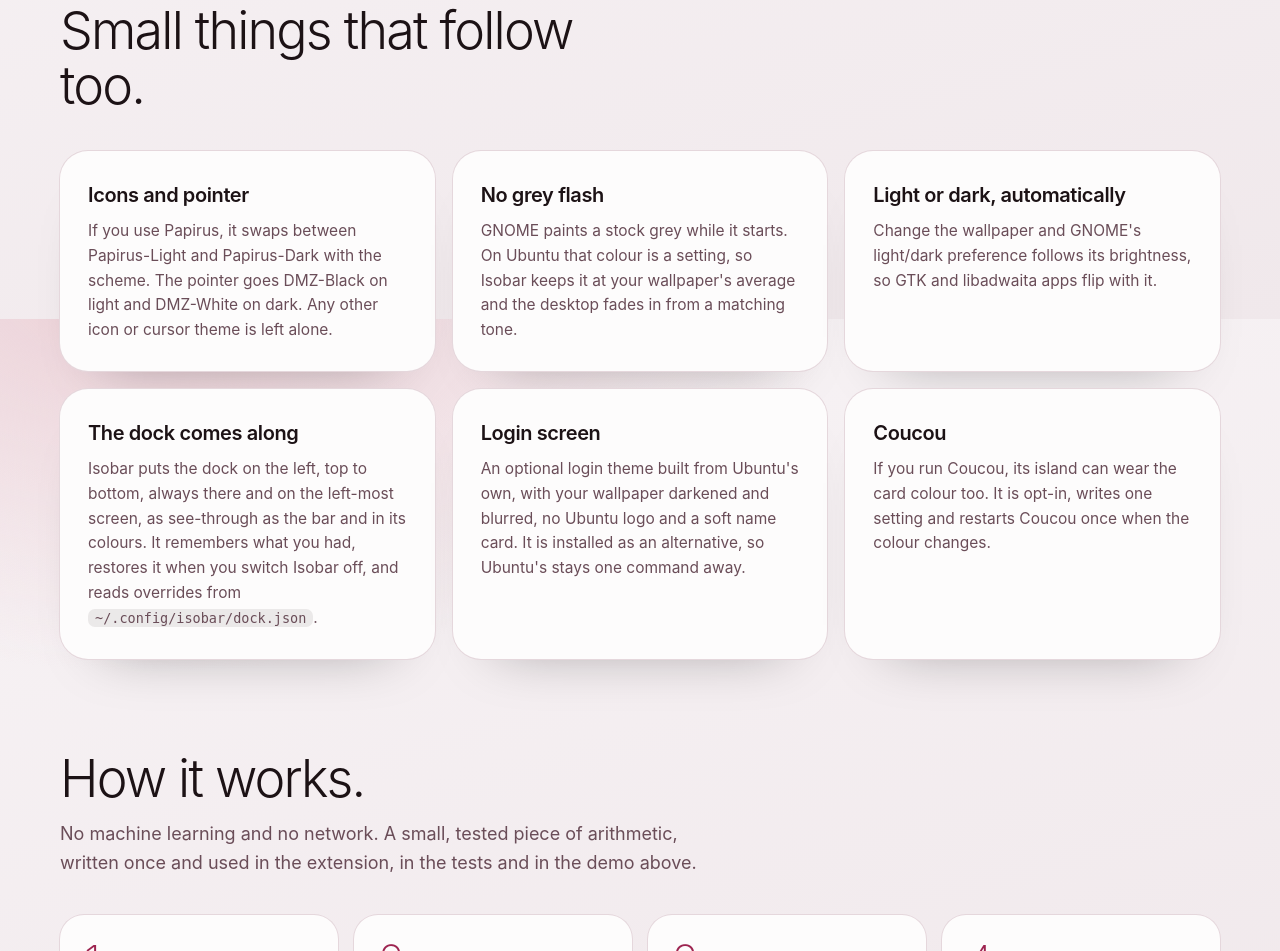
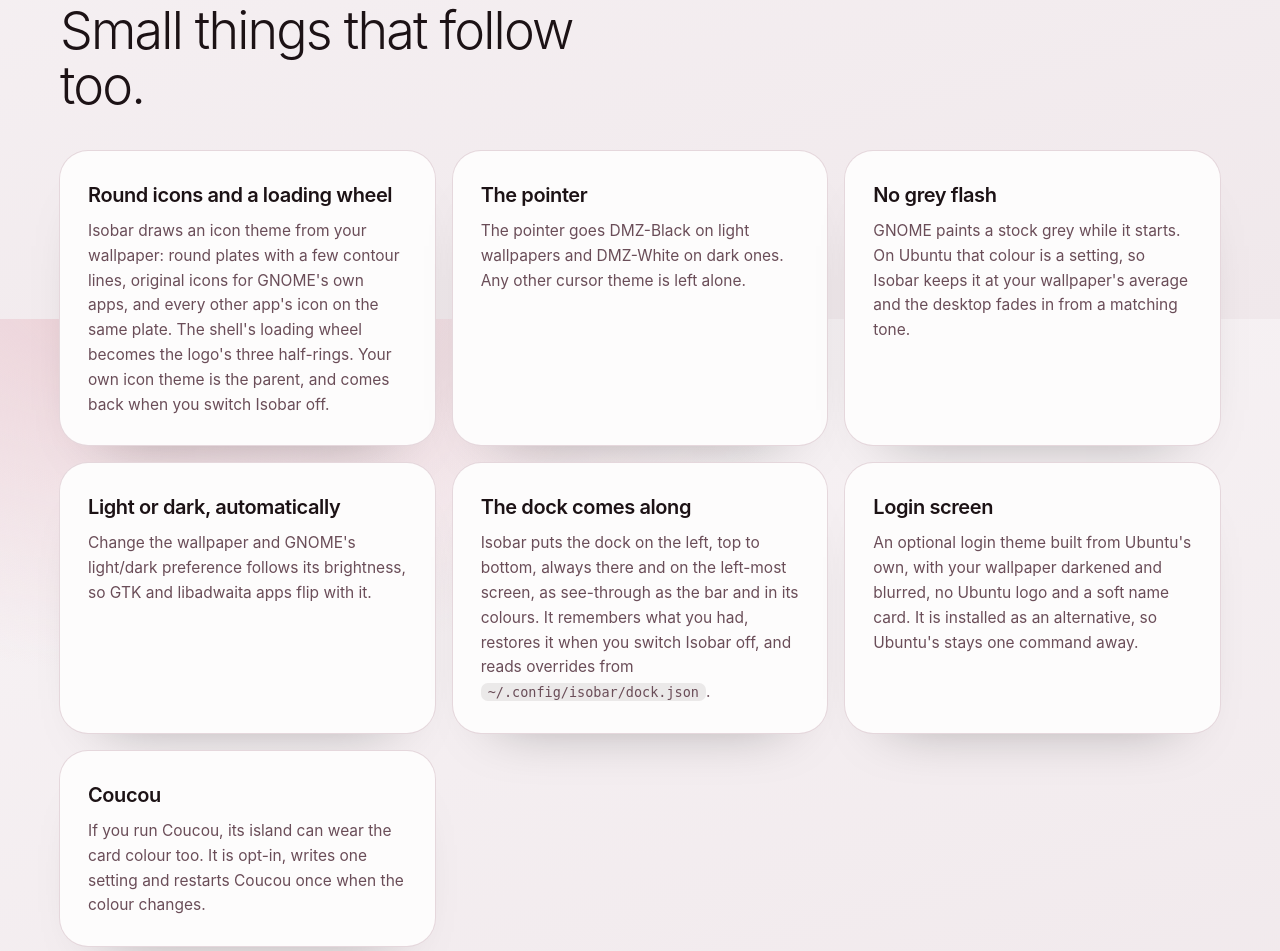
Before and after one commit to CaptainPancakeWithBacon/isobar, a plain HTML site: page docs/index.html in a window 1280 px wide. Shown: the part 2881-3832 px from the top of the page. Drawn offline with Linux system fonts and the light colour scheme.

Commit message:
Describe the icons and the wheel in the README and on the site, and retake the screenshots with them

```diff
--- a/docs/index.html
+++ b/docs/index.html
@@ -78,7 +78,8 @@
   <section id="features" aria-labelledby="features-h">
     <h2 id="features-h">Small things that follow too.</h2>
     <div class="grid g3">
-      <article class="card"><h3>Icons and pointer</h3><p>If you use Papirus, it swaps between Papirus-Light and Papirus-Dark with the scheme. The pointer goes DMZ-Black on light and DMZ-White on dark. Any other icon or cursor theme is left alone.</p></article>
+      <article class="card"><h3>Round icons and a loading wheel</h3><p>Isobar draws an icon theme from your wallpaper: round plates with a few contour lines, original icons for GNOME's own apps, and every other app's icon on the same plate. The shell's loading wheel becomes the logo's three half-rings. Your own icon theme is the parent, and comes back when you switch Isobar off.</p></article>
+      <article class="card"><h3>The pointer</h3><p>The pointer goes DMZ-Black on light wallpapers and DMZ-White on dark ones. Any other cursor theme is left alone.</p></article>
       <article class="card"><h3>No grey flash</h3><p>GNOME paints a stock grey while it starts. On Ubuntu that colour is a setting, so Isobar keeps it at your wallpaper's average and the desktop fades in from a matching tone.</p></article>
       <article class="card"><h3>Light or dark, automatically</h3><p>Change the wallpaper and GNOME's light/dark preference follows its brightness, so GTK and libadwaita apps flip with it.</p></article>
       <article class="card"><h3>The dock comes along</h3><p>Isobar puts the dock on the left, top to bottom, always there and on the left-most screen, as see-through as the bar and in its colours. It remembers what you had, restores it when you switch Isobar off, and reads overrides from <code>~/.config/isobar/dock.json</code>.</p></article>
```
Also changed, not shown: docs/index.template.html (+2 -1 lines), docs/media/app-mist.webp, docs/media/app-night.webp, docs/media/desk-dusk.webp, docs/media/desk-mist.webp, docs/media/desk-night.webp, docs/media/og.jpg, docs/media/overview-night.webp, docs/media/quick-dusk.webp, 1 other file.
